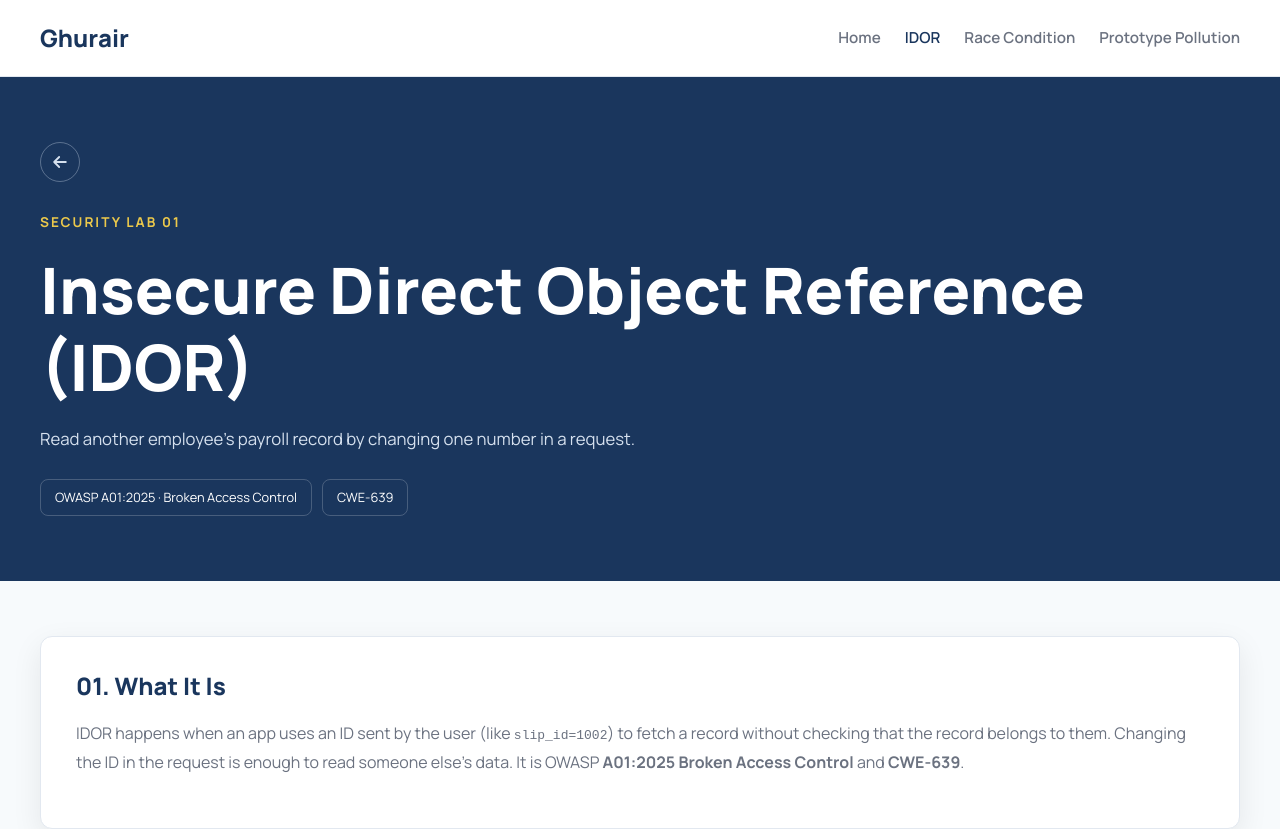
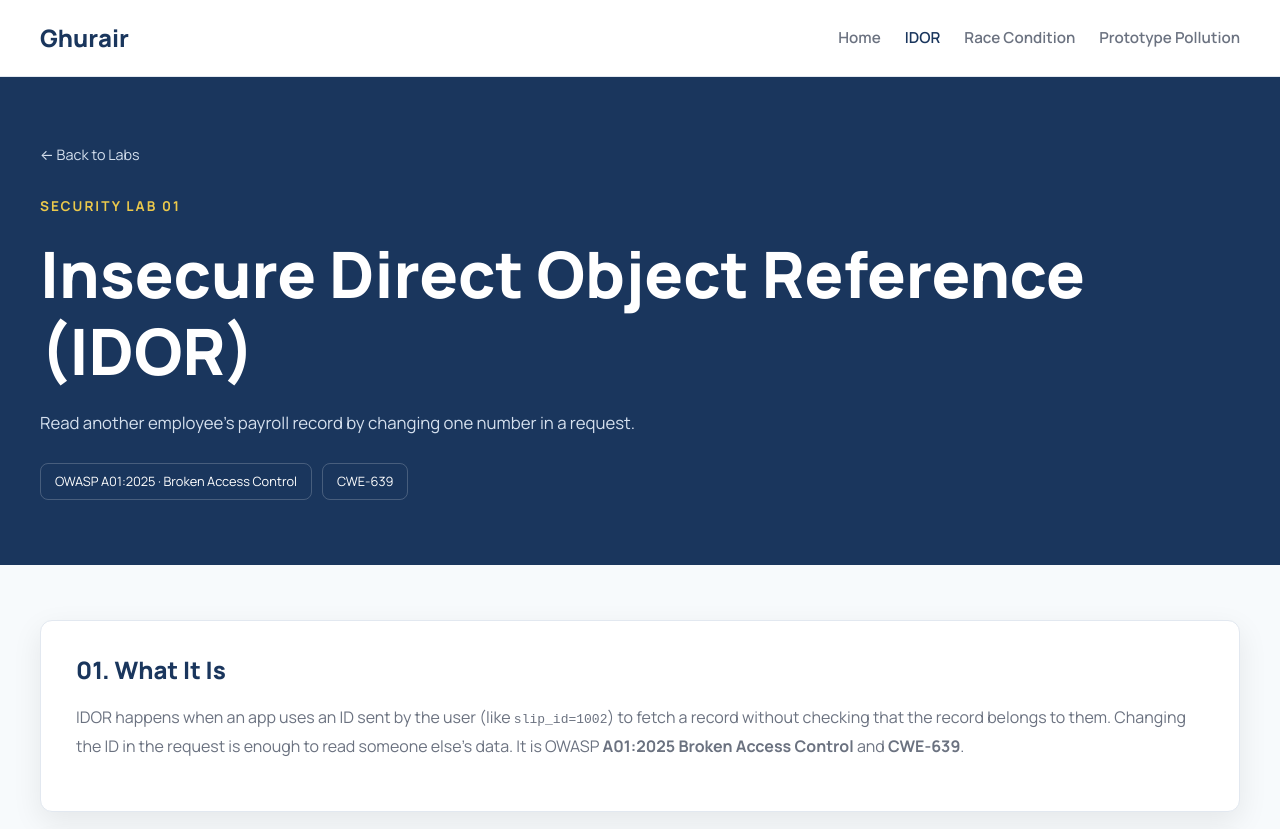
Before and after one commit to Shahd444/Ghurair, a plain HTML site: page pages/lab-1.html in a window 1280 px wide. Shown: the top 829 px of the page. Drawn offline with Linux system fonts and the light colour scheme.

Commit message:
edit back arrow

```diff
--- a/pages/lab-1.html
+++ b/pages/lab-1.html
@@ -28,7 +28,7 @@
   <main>
     <section class="lab-header">
       <div class="container">
-        <a class="back-link" href="../index.html#labs" aria-label="Back to labs" title="Back to labs"><svg viewBox="0 0 24 24" width="20" height="20" fill="none" stroke="currentColor" stroke-width="2.2" stroke-linecap="round" stroke-linejoin="round" aria-hidden="true"><path d="M19 12H5M11 6l-6 6 6 6"/></svg></a>
+        <a class="back-link" href="../index.html#labs">&larr; Back to Labs</a>
         <p class="eyebrow">Security Lab 01</p>
         <h1>Insecure Direct Object Reference (IDOR)</h1>
         <p class="lab-intro">Read another employee's payroll record by changing one number in a request.</p>
--- a/stylesheet/labs.css
+++ b/stylesheet/labs.css
@@ -11,17 +11,12 @@
   color: var(--color-surface);
 }
 .back-link {
-  display: inline-grid;
-  place-items: center;
-  width: 40px;
-  height: 40px;
+  display: inline-block;
   margin-bottom: 30px;
   color: var(--color-on-dark);
-  border: 1px solid rgba(213, 224, 238, .35);
-  border-radius: 50%;
-  transition: color var(--transition-base), border-color var(--transition-base);
+  font-size: .9rem;
 }
-.back-link:hover, .back-link:focus-visible { color: var(--color-secondary); border-color: var(--color-secondary); }
+.back-link:hover { color: var(--color-secondary); }
 .lab-header h1 {
   margin-bottom: 18px;
   color: var(--color-surface);
```
Also changed, not shown: pages/lab-2.html (+1 -1 lines), pages/lab-3.html (+1 -1 lines).
